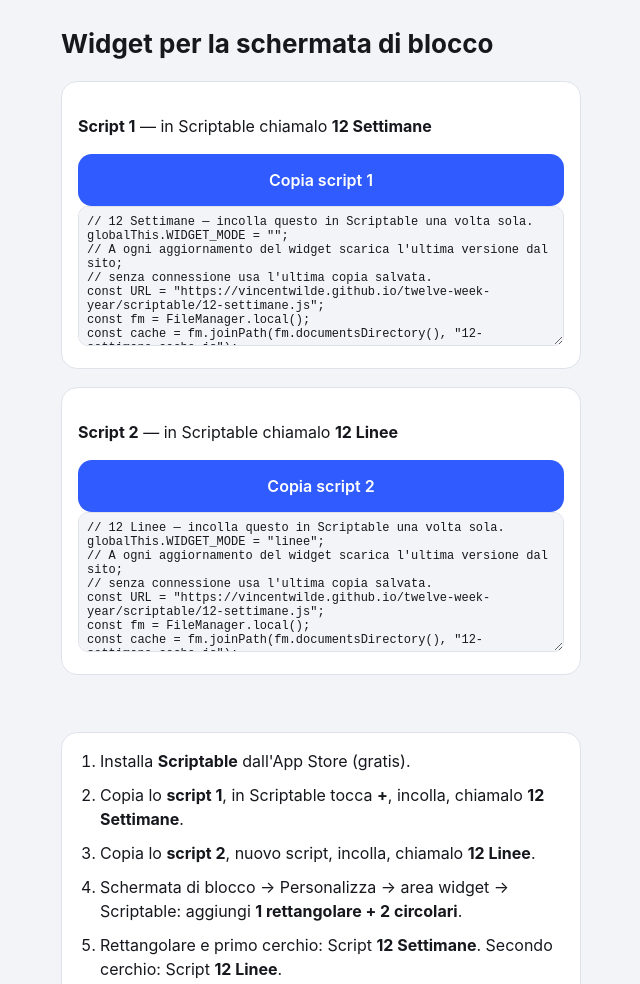
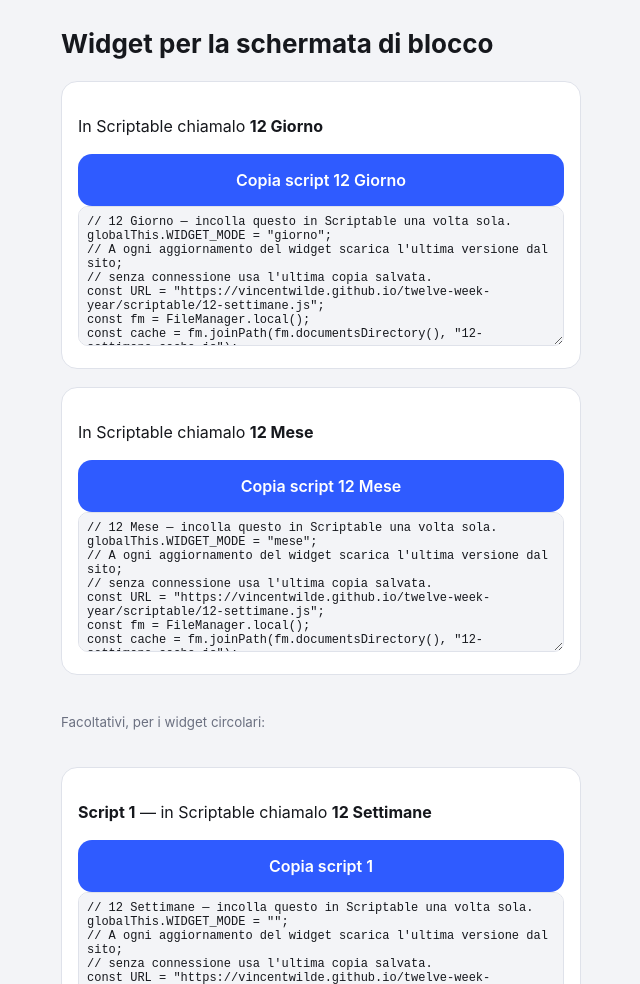
Before and after one commit to VincentWilde/twelve-week-year, a plain HTML site: page widget.html in a window 1280 px wide. Shown: the top 984 px of the page, without its empty margins (319-959 px from the left). Drawn offline with Linux system fonts and the light colour scheme.

Commit message:
Widget a due metà: 12 Giorno (numero enorme) e 12 Mese (mese, settimana, giorni rimanenti)
Co-Authored-By: Claude Opus 5.5 <noreply@anthropic.com>
Claude-Session: https://claude.ai/code/session_01MbcgxxtxTJwxnDzmDJeq6f

```diff
--- a/widget.html
+++ b/widget.html
@@ -25,6 +25,59 @@ a{color:var(--accent)}
 <body>
 <main>
   <h1>Widget per la schermata di blocco</h1>
+  <div class="card">
+    <p>In Scriptable chiamalo <b>12 Giorno</b></p>
+    <button id="copy-codeg" data-t="codeg">Copia script 12 Giorno</button>
+    <textarea id="codeg" readonly aria-label="Codice dello script 12 Giorno">// 12 Giorno — incolla questo in Scriptable una volta sola.
+globalThis.WIDGET_MODE = &quot;giorno&quot;;
+// A ogni aggiornamento del widget scarica l&#x27;ultima versione dal sito;
+// senza connessione usa l&#x27;ultima copia salvata.
+const URL = &quot;https://vincentwilde.github.io/twelve-week-year/scriptable/12-settimane.js&quot;;
+const fm = FileManager.local();
+const cache = fm.joinPath(fm.documentsDirectory(), &quot;12-settimane-cache.js&quot;);
+let code = null;
+try {
+  const r = new Request(URL + &quot;?v=&quot; + Date.now());
+  r.timeoutInterval = 10;
+  const t = await r.loadString();
+  if (r.response.statusCode === 200 &amp;&amp; t.includes(&quot;function cycle&quot;)) {
+    code = t;
+    fm.writeString(cache, t);
+  }
+} catch (e) {}
+if (!code &amp;&amp; fm.fileExists(cache)) code = fm.readString(cache);
+if (!code) throw new Error(&quot;Serve la connessione per il primo avvio.&quot;);
+const AsyncFunction = Object.getPrototypeOf(async function () {}).constructor;
+await new AsyncFunction(code)();
+</textarea>
+  </div>
+  <div class="card">
+    <p>In Scriptable chiamalo <b>12 Mese</b></p>
+    <button id="copy-codem" data-t="codem">Copia script 12 Mese</button>
+    <textarea id="codem" readonly aria-label="Codice dello script 12 Mese">// 12 Mese — incolla questo in Scriptable una volta sola.
+globalThis.WIDGET_MODE = &quot;mese&quot;;
+// A ogni aggiornamento del widget scarica l&#x27;ultima versione dal sito;
+// senza connessione usa l&#x27;ultima copia salvata.
+const URL = &quot;https://vincentwilde.github.io/twelve-week-year/scriptable/12-settimane.js&quot;;
+const fm = FileManager.local();
+const cache = fm.joinPath(fm.documentsDirectory(), &quot;12-settimane-cache.js&quot;);
+let code = null;
+try {
+  const r = new Request(URL + &quot;?v=&quot; + Date.now());
+  r.timeoutInterval = 10;
+  const t = await r.loadString();
+  if (r.response.statusCode === 200 &amp;&amp; t.includes(&quot;function cycle&quot;)) {
+    code = t;
+    fm.writeString(cache, t);
+  }
+} catch (e) {}
+if (!code &amp;&amp; fm.fileExists(cache)) code = fm.readString(cache);
+if (!code) throw new Error(&quot;Serve la connessione per il primo avvio.&quot;);
+const AsyncFunction = Object.getPrototypeOf(async function () {}).constructor;
+await new AsyncFunction(code)();
+</textarea>
+  </div>
+  <p><small>Facoltativi, per i widget circolari:</small></p>
   <div class="card">
     <p><b>Script 1</b> — in Scriptable chiamalo <b>12 Settimane</b></p>
     <button id="copy1" data-t="code1">Copia script 1</button>
@@ -81,10 +134,9 @@ await new AsyncFunction(code)();
   <div class="card">
     <ol>
       <li>Installa <b>Scriptable</b> dall'App Store (gratis).</li>
-      <li>Copia lo <b>script 1</b>, in Scriptable tocca <b>+</b>, incolla, chiamalo <b>12 Settimane</b>.</li>
-      <li>Copia lo <b>script 2</b>, nuovo script, incolla, chiamalo <b>12 Linee</b>.</li>
-      <li>Schermata di blocco → Personalizza → area widget → Scriptable: aggiungi <b>1 rettangolare + 2 circolari</b>.</li>
-      <li>Rettangolare e primo cerchio: Script <b>12 Settimane</b>. Secondo cerchio: Script <b>12 Linee</b>.</li>
+      <li>Copia lo script <b>12 Giorno</b>, in Scriptable tocca <b>+</b>, incolla e dagli quel nome. Fai lo stesso con <b>12 Mese</b>.</li>
+      <li>Schermata di blocco → Personalizza → area widget → Scriptable: aggiungi <b>2 rettangolari</b> affiancati.</li>
+      <li>Rettangolare di sinistra: Script <b>12 Giorno</b>. Rettangolare di destra: Script <b>12 Mese</b>.</li>
     </ol>
     <p><small>Formato in linea: tocca la data sopra l'ora e scegli Scriptable. Hai già lo script di prima? Aprilo in Scriptable, seleziona tutto, cancella e incolla questo. Il widget si aggiorna da solo; iOS decide quando, di solito ogni 15–30 minuti.</small></p>
   </div>
```
Also changed, not shown: scriptable/12-settimane.js (+33 -0 lines), scriptable/loader-giorno.js (added, +21 -0 lines), scriptable/loader-mese.js (added, +21 -0 lines).
